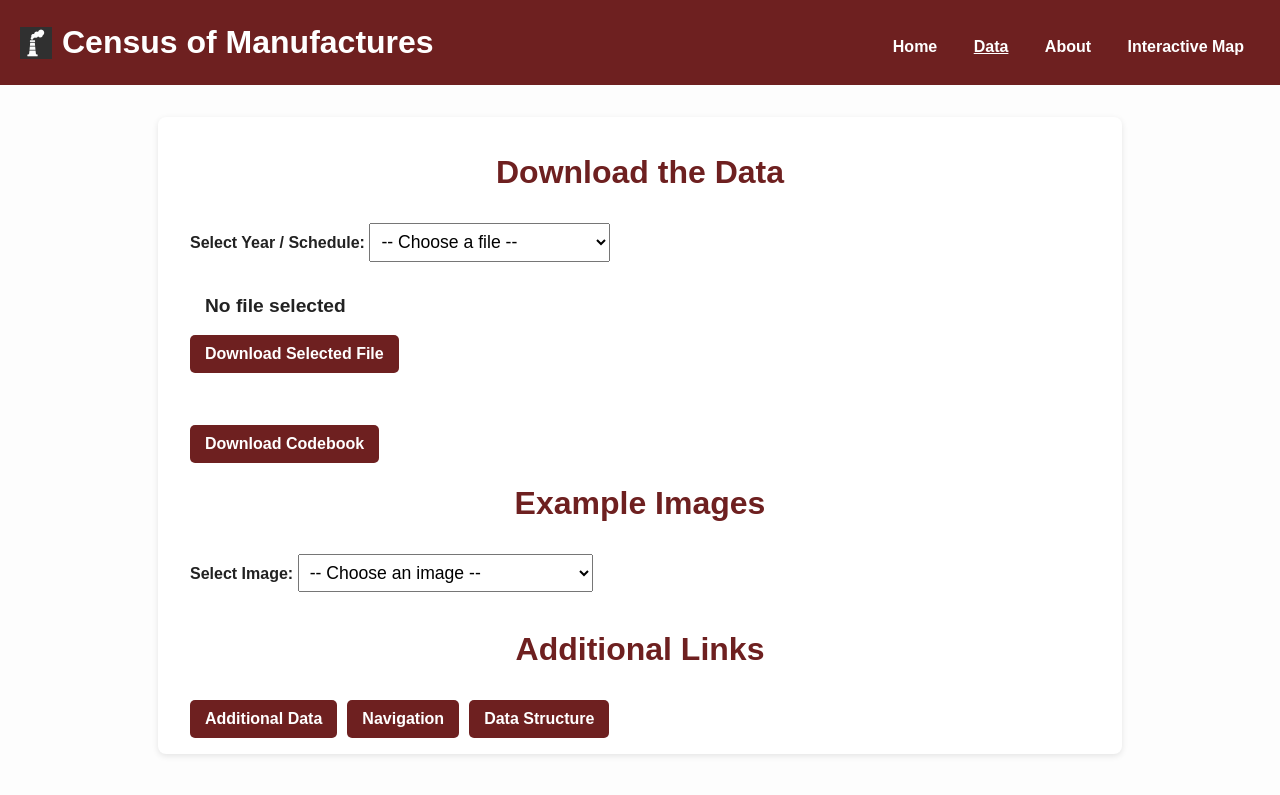
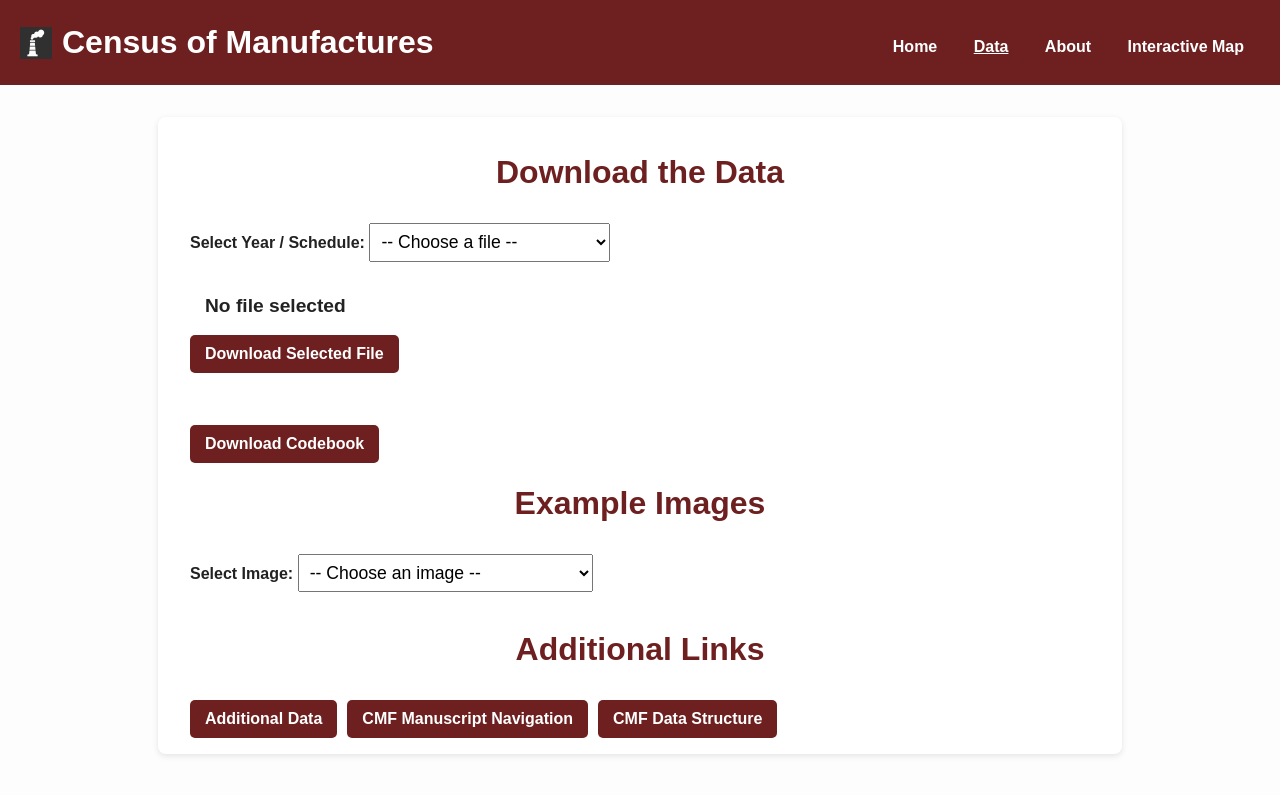
Before and after one commit to allen-otterstrom/CMF_data, a Jekyll site: the page built from get-data.md, in a window 1280 px wide. Shown: the top 795 px of the page. Built offline with Jekyll 4.4.1, drawn with Linux system fonts in a browser that asks for light colours.

Commit message:
Update get-data.md

```diff
--- a/get-data.md
+++ b/get-data.md
@@ -62,8 +63,8 @@ title: Get the Data
 
 <div class="button-grid">
   <a class="button" href="additional-data.html">Additional Data</a>
-  <a class="button" href="navigation.html">Navigation</a>
-  <a class="button" href="data-structure.html">Data Structure</a>
+  <a class="button" href="navigation.html">CMF Manuscript Navigation</a>
+  <a class="button" href="data-structure.html">CMF Data Structure</a>
 </div>
 
 <script>
```
Also changed, not shown: other parts of get-data.md (+1 -0 lines).
